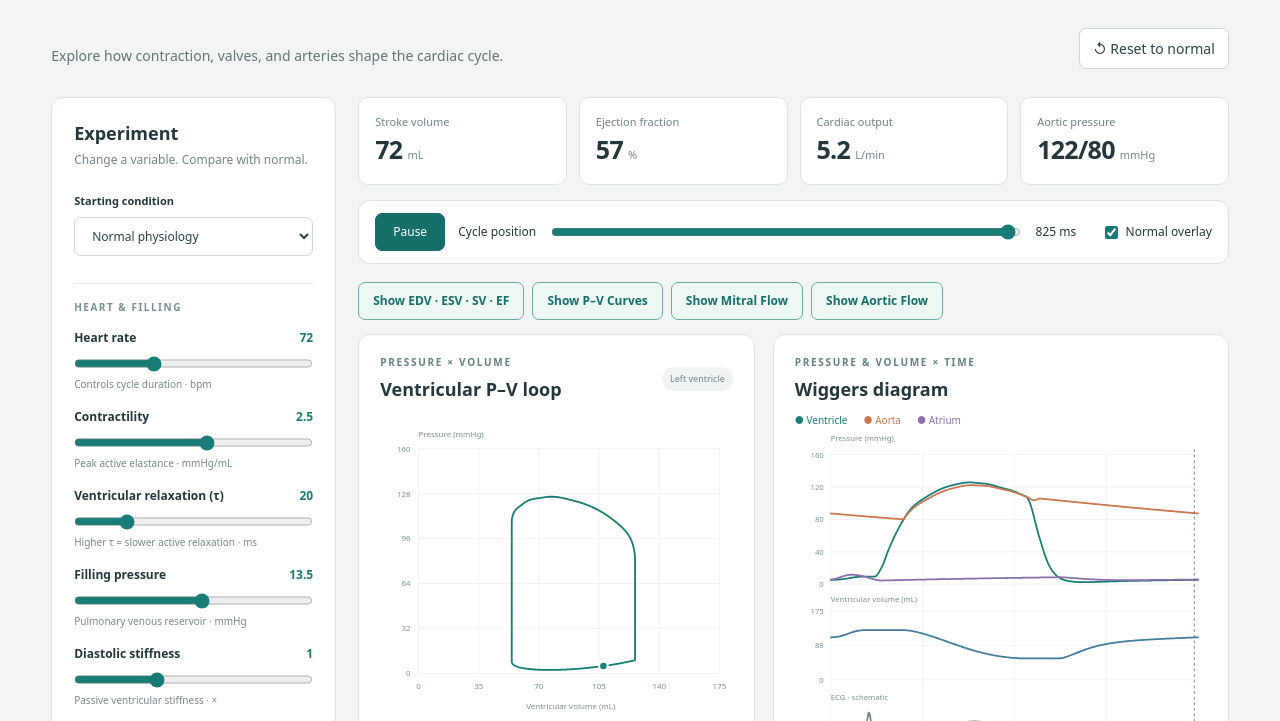
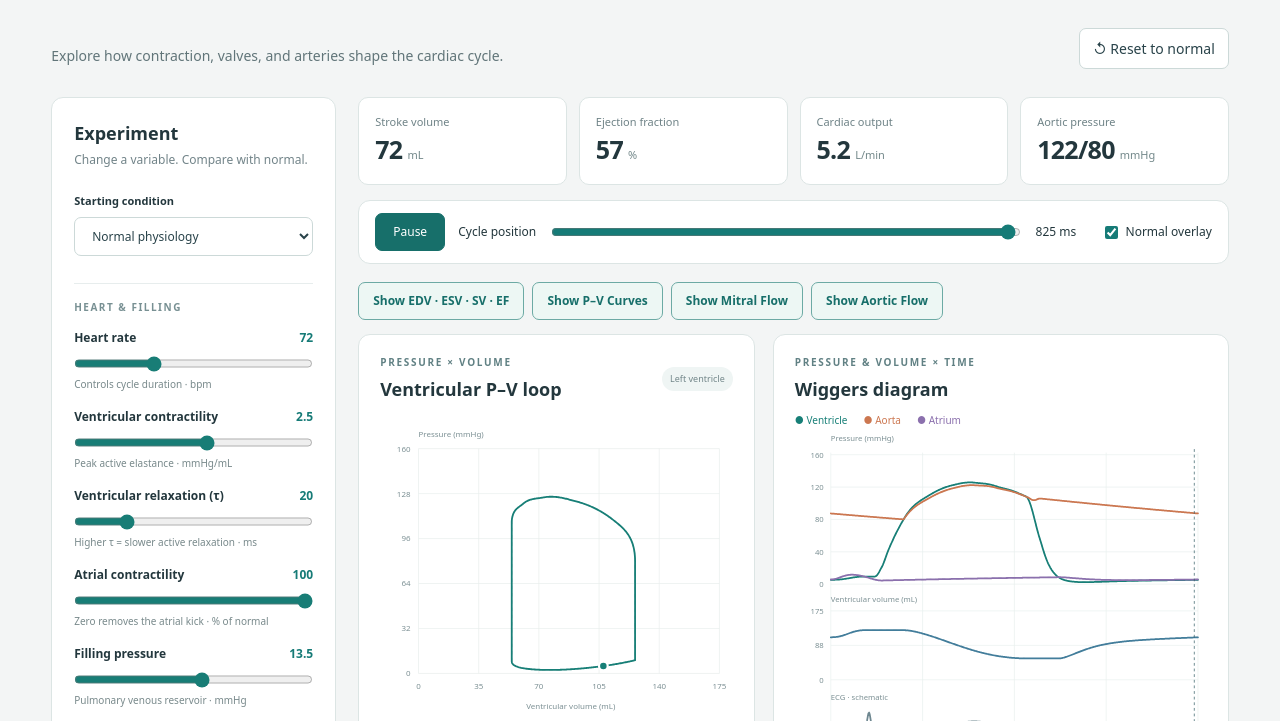
Before and after one commit to davidjulian/CV_Lab, a plain HTML site: page index.html in a window 1280 px wide. Shown: the part 76-797 px from the top of the page. Drawn offline with Linux system fonts and the light colour scheme.

Commit message:
Add atrial contractility control to Cardiovascular Lab

```diff
--- a/app.js
+++ b/app.js
@@ -9,8 +9,9 @@
   const groups = [
     ['Heart & filling', [
       ['hr', 'Heart rate', 40, 140, 1, 'bpm', 'Controls cycle duration'],
-      ['contractility', 'Contractility', .6, 4, .1, 'mmHg/mL', 'Peak active elastance'],
+      ['contractility', 'Ventricular contractility', .6, 4, .1, 'mmHg/mL', 'Peak active elastance'],
       ['relaxation', 'Ventricular relaxation (τ)', 10, 60, 1, 'ms', 'Higher τ = slower active relaxation'],
+      ['atrialContractility', 'Atrial contractility', 0, 100, 1, '% of normal', 'Zero removes the atrial kick'],
       ['preload', 'Filling pressure', 6, 20, .5, 'mmHg', 'Pulmonary venous reservoir'],
       ['stiffness', 'Diastolic stiffness', .5, 2, .1, '×', 'Passive ventricular stiffness']]],
     ['Arterial load', [
@@ -185,7 +186,7 @@
     const mitral = s.pla>s.plv, aortic=s.plv>s.pa;
     let phase;
     if (aortic) phase = 'Ventricular ejection';
-    else if (mitral) phase = position < .14 ? 'Atrial contraction & filling' : 'Ventricular filling';
+    else if (mitral) phase = result.p.atrialContractility > 0 && position < .14 ? 'Atrial contraction & filling' : 'Ventricular filling';
     else {
       const rising = time < CardioModel.ventricularPeakTime(result.T);
       if (result.p.mitralLeak || result.p.aorticLeak) phase = rising ? 'Contraction with valve leakage' : 'Relaxation with valve leakage';
--- a/index.html
+++ b/index.html
@@ -21,7 +21,8 @@
   <div class="notes-grid">
     <div>
       <h3>Heart, valves, and arteries</h3>
-      <p>The left atrium supplies blood to the left ventricle. Ventricular pressure combines timed muscle activation with passive stiffness. Contractility changes the strength of activation, while the relaxation time constant (τ) controls how quickly late activation decays. A larger τ means slower relaxation.</p>
+      <p>The left atrium supplies blood to the left ventricle. Ventricular pressure combines timed muscle activation with passive stiffness. Ventricular contractility sets the strength of active contraction, while the relaxation time constant (τ) controls how quickly late activation decays. A larger τ means slower relaxation.</p>
+      <p>Set atrial contractility to 0% to remove active atrial contraction and compare mitral flow, ventricular filling, and cardiac output at the same heart rate. The simulation keeps a regular rhythm and the atrium still fills the ventricle passively.</p>
       <p>Valve flow follows the pressure difference across the valve. Lower forward conductance represents greater obstruction. Reverse conductance allows leakage.</p>
       <p>The three element Windkessel combines proximal aortic impedance, arterial compliance, and peripheral resistance. Compliance lets the arteries store blood as pressure rises. Peripheral resistance controls how readily blood runs off into the systemic circulation.</p>
     </div>
@@ -56,5 +57,5 @@
     </dl>
   </div>
 </dialog>
-<script src="model.js?v=13"></script><script src="display.js?v=10"></script><script src="app.js?v=15"></script>
+<script src="model.js?v=14"></script><script src="display.js?v=10"></script><script src="app.js?v=16"></script>
 </body></html>
--- a/model.js
+++ b/model.js
@@ -1,6 +1,6 @@
 (function (root) {
   'use strict';
-  const defaults = { hr: 72, contractility: 2.5, preload: 13.5, resistance: 1.1, compliance: 1.7, mitral: 100, aortic: 100, mitralLeak: 0, aorticLeak: 0, stiffness: 1, relaxation: 20 };
+  const defaults = { hr: 72, contractility: 2.5, atrialContractility: 100, preload: 13.5, resistance: 1.1, compliance: 1.7, mitral: 100, aortic: 100, mitralLeak: 0, aorticLeak: 0, stiffness: 1, relaxation: 20 };
   const exercisePreset = Object.freeze({ hr: 110, contractility: 4, preload: 20, resistance: .7, relaxation: 15 });
 
   const proximalResistance = .06; // Characteristic impedance, mmHg·s/mL.
@@ -66,8 +66,9 @@
     const T = 60 / p.hr, phase = ((t % T) + T) % T;
     const activation = ventricularActivation(phase, T, p.relaxation ?? defaults.relaxation);
     const atrial = pulse(phase, 0, .14 * T);
+    const atrialStrength = (p.atrialContractility ?? defaults.atrialContractility) / 100;
     const plv = .3 * p.stiffness * Math.expm1(.03 * (y[0] - 10)) + p.contractility * activation * (y[0] - 10);
-    const pla = (.12 + .2 * atrial) * (y[1] - 10);
+    const pla = (.12 + .2 * atrialStrength * atrial) * (y[1] - 10);
     const valve = (dp, forward, leak) => dp * (dp >= 0 ? forward : leak);
     const qm = valve(pla - plv, p.mitral, p.mitralLeak);
     const reservoirPressure = y[2];
```
Also changed, not shown: model.test.js (+12 -1 lines), 1 other file.
